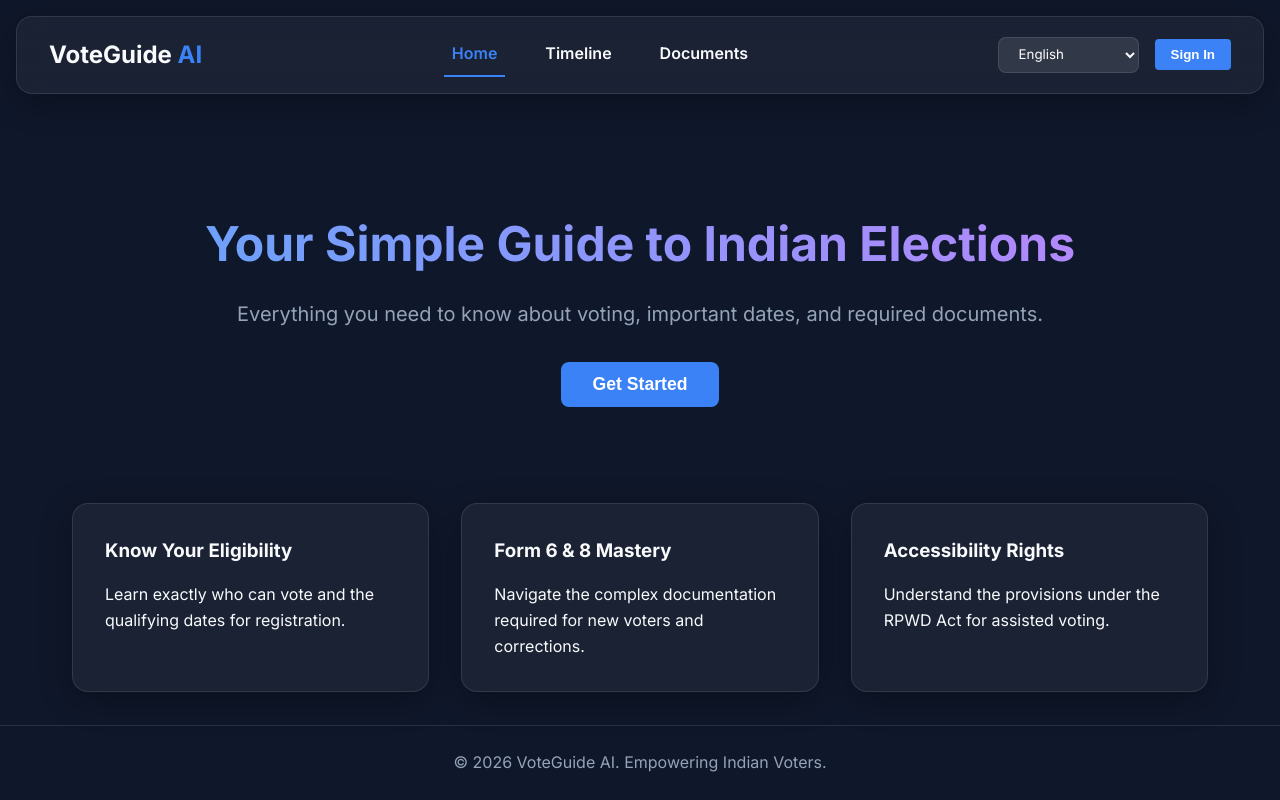
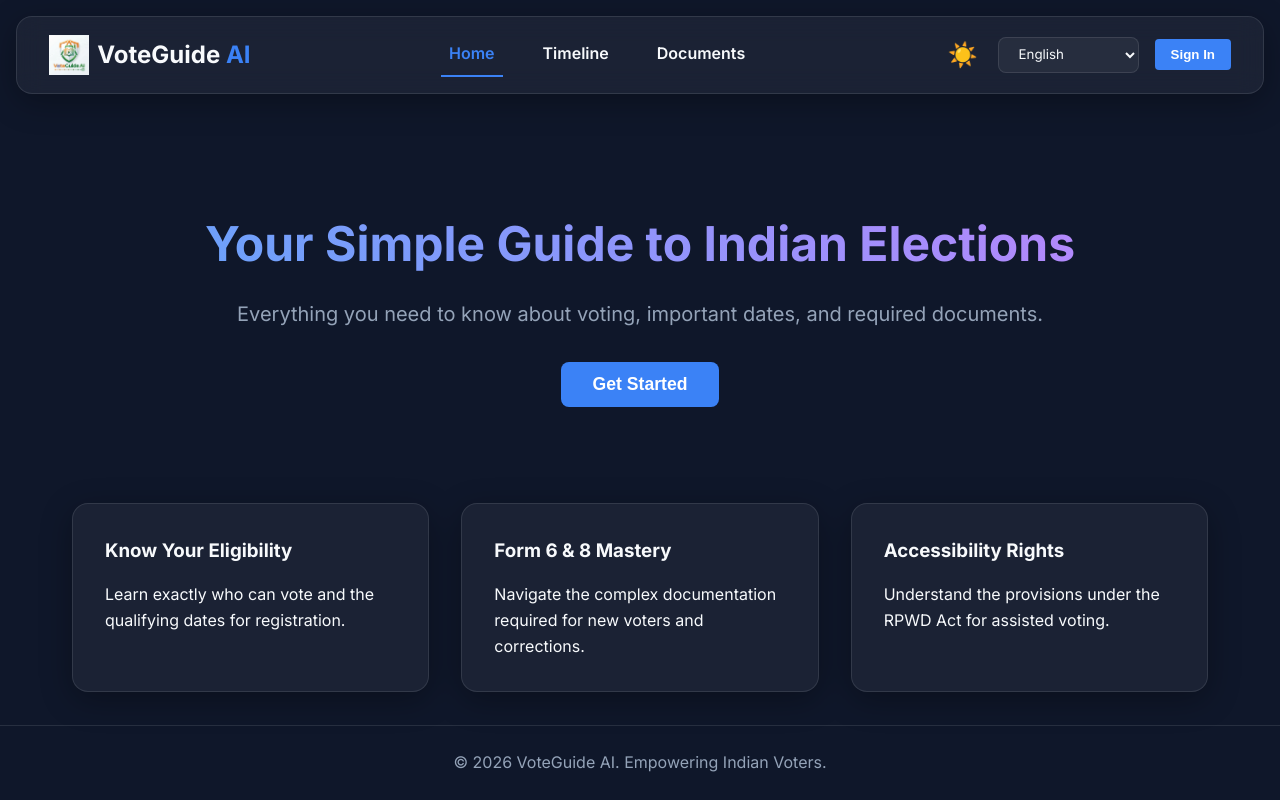
Before and after one commit to kartikeydhale18/VoteGuide-AI, a React (Vite) app: page / in a window 1280 px wide. Built offline with nearby package versions, Linux system fonts and the light colour scheme; no server answers.

Commit message:
Added application logo and Dark/Light theme switcher

```diff
--- a/src/components/Navigation.css
+++ b/src/components/Navigation.css
@@ -12,6 +12,15 @@
 .logo {
   font-size: 1.5rem;
   font-weight: 700;
+  display: flex;
+  align-items: center;
+  gap: 0.5rem;
+}
+
+.logo img {
+  height: 40px;
+  filter: var(--logo-filter);
+  transition: filter 0.3s ease;
 }
 
 .logo span {
@@ -41,8 +50,8 @@
 }
 
 .language-switcher select {
-  background: rgba(255, 255, 255, 0.1);
-  color: white;
+  background: var(--glass-bg);
+  color: var(--text-primary);
   border: 1px solid var(--glass-border);
   padding: 0.5rem 1rem;
   border-radius: 8px;
@@ -53,5 +62,21 @@
 
 .language-switcher select option {
   background: var(--bg-color);
-  color: white;
+  color: var(--text-primary);
 }
+
+.theme-toggle {
+  background: transparent;
+  border: none;
+  font-size: 1.5rem;
+  cursor: pointer;
+  padding: 0.25rem;
+  display: flex;
+  align-items: center;
+  justify-content: center;
+  transition: transform 0.2s;
+}
+
+.theme-toggle:hover {
+  transform: scale(1.1);
+}
--- a/src/components/Navigation.jsx
+++ b/src/components/Navigation.jsx
@@ -8,6 +8,16 @@ import './Navigation.css';
 const Navigation = () => {
   const { t, i18n } = useTranslation();
   const [user, setUser] = useState(null);
+  const [theme, setTheme] = useState(localStorage.getItem('theme') || 'dark');
+
+  useEffect(() => {
+    document.documentElement.setAttribute('data-theme', theme);
+    localStorage.setItem('theme', theme);
+  }, [theme]);
+
+  const toggleTheme = () => {
+    setTheme(prev => prev === 'dark' ? 'light' : 'dark');
+  };
 
   useEffect(() => {
     const unsubscribe = onAuthStateChanged(auth, (currentUser) => {
@@ -34,13 +44,19 @@ const Navigation = () => {
 
   return (
     <header className="header glassmorphism">
-      <div className="logo">VoteGuide <span>AI</span></div>
+      <div className="logo">
+        <img src="/voteguide.png" alt="VoteGuide Logo" />
+        <div>VoteGuide <span>AI</span></div>
+      </div>
       <nav className="nav-links">
         <NavLink to="/" className={({ isActive }) => isActive ? 'active' : ''}>{t('nav.home')}</NavLink>
         <NavLink to="/timeline" className={({ isActive }) => isActive ? 'active' : ''}>{t('nav.timeline')}</NavLink>
         <NavLink to="/documents" className={({ isActive }) => isActive ? 'active' : ''}>{t('nav.documents')}</NavLink>
       </nav>
       <div className="nav-controls" style={{display: 'flex', gap: '1rem', alignItems: 'center'}}>
+        <button className="theme-toggle" onClick={toggleTheme} aria-label="Toggle Theme">
+          {theme === 'dark' ? '☀️' : '🌙'}
+        </button>
         <div className="language-switcher">
           <select aria-label="Select Language" onChange={changeLanguage} value={i18n.language}>
             <option value="en">English</option>
@@ -51,7 +67,7 @@ const Navigation = () => {
         {user ? (
           <div className="user-profile" style={{display: 'flex', alignItems: 'center', gap: '0.5rem'}}>
             <img src={user.photoURL || 'https://www.gravatar.com/avatar/?d=mp'} referrerPolicy="no-referrer" alt="Profile" style={{width: '32px', height: '32px', borderRadius: '50%', objectFit: 'cover'}} />
-            <button onClick={handleLogout} style={{background: 'transparent', border: '1px solid var(--glass-border)', color: 'white', padding: '0.25rem 0.5rem', borderRadius: '4px', cursor: 'pointer'}}>Log Out</button>
+            <button onClick={handleLogout} style={{background: 'transparent', border: '1px solid var(--glass-border)', color: 'var(--text-primary)', padding: '0.25rem 0.5rem', borderRadius: '4px', cursor: 'pointer'}}>Log Out</button>
           </div>
         ) : (
           <button onClick={handleLogin} style={{background: 'var(--accent-color)', border: 'none', color: 'white', padding: '0.5rem 1rem', borderRadius: '4px', cursor: 'pointer', fontWeight: 'bold'}}>Sign In</button>
--- a/src/index.css
+++ b/src/index.css
@@ -9,6 +9,19 @@
   --glass-bg: rgba(255, 255, 255, 0.05);
   --glass-border: rgba(255, 255, 255, 0.1);
   --glass-shadow: 0 8px 32px 0 rgba(0, 0, 0, 0.3);
+  --logo-filter: none;
+}
+
+[data-theme='light'] {
+  --bg-color: #f8fafc;
+  --text-primary: #0f172a;
+  --text-secondary: #475569;
+  --accent-color: #2563eb;
+  --accent-hover: #1d4ed8;
+  --glass-bg: rgba(0, 0, 0, 0.05);
+  --glass-border: rgba(0, 0, 0, 0.1);
+  --glass-shadow: 0 8px 32px 0 rgba(0, 0, 0, 0.1);
+  --logo-filter: none;
 }
 
 * {
```
Also changed, not shown: public/voteguide.png (added).
